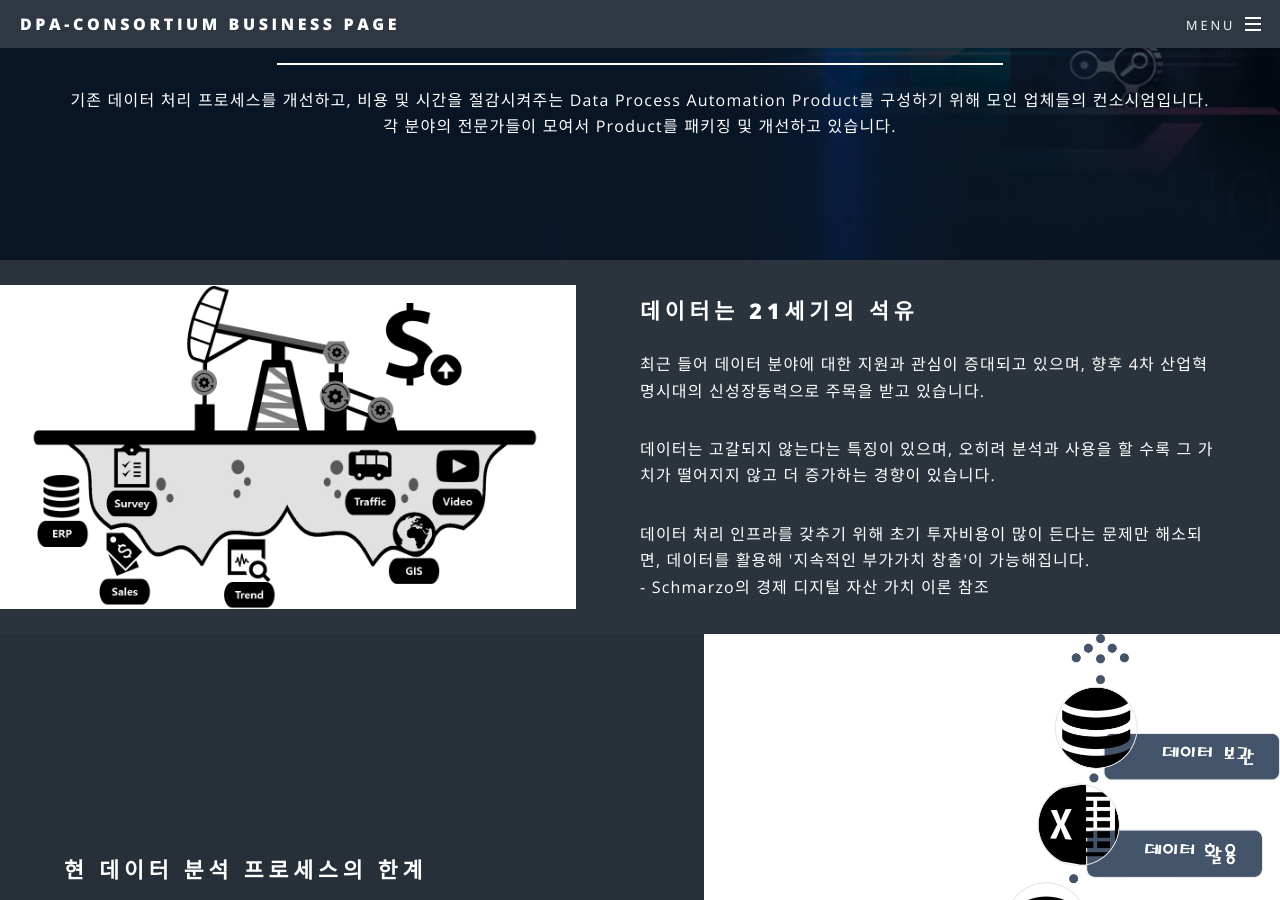
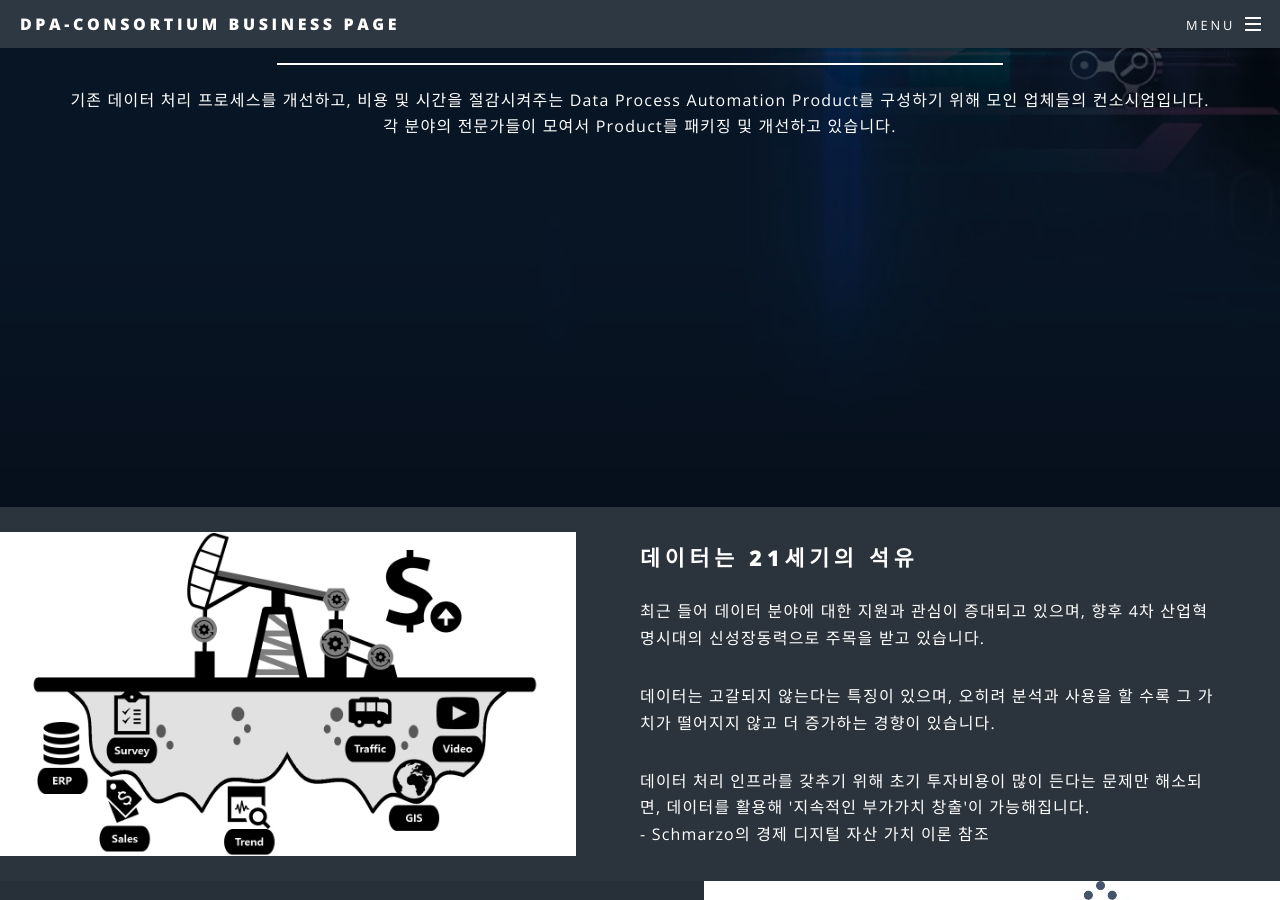
Before and after one commit to DPA-Alliance/DPA-Alliance.github.io, a Jekyll site: the page built from index.html, in a window 1280 px wide and 900 px high, scrolled down 993 px. Built offline with Jekyll 4.4.1, drawn with Linux system fonts in a browser that asks for light colours.

Commit message:
Update main.scss

```diff
--- a/css/main.scss
+++ b/css/main.scss
@@ -214,6 +214,8 @@ $baseurl: '{{ site.baseurl }}/images';
 	section, article {
 		&.special {
 			text-align: center;
+			min-height:600px;
+			margin:auto;
 		}
 	}
 
```
